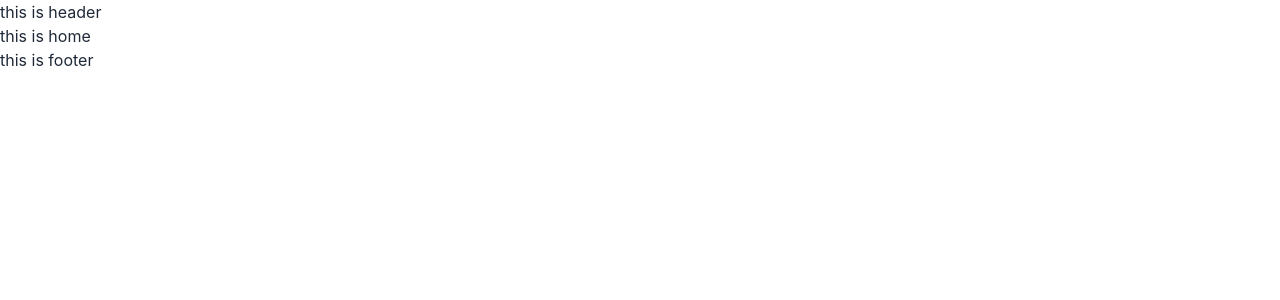
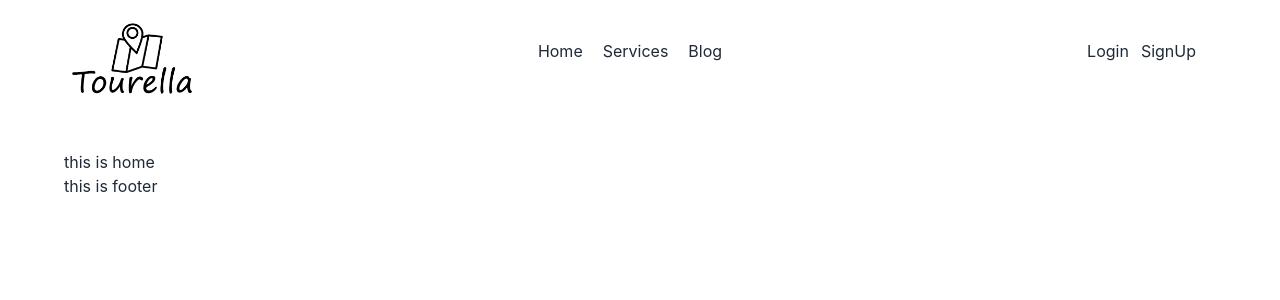
Before and after one commit to risaadodx/service-review-client-side, a React (Create React App) app: page / in a window 1280 px wide. Shown: the top 300 px of the page. Built offline with nearby package versions, Linux system fonts and the light colour scheme.

Commit message:
header added

```diff
--- a/src/App.js
+++ b/src/App.js
@@ -4,7 +4,7 @@ import { routes } from "./Routes/Routes";
 
 function App() {
   return (
-    <div>
+    <div className="max-w-6xl mx-auto">
       <RouterProvider router={routes}></RouterProvider>
     </div>
   );
--- a/src/Pages/Shared/Header/Header.js
+++ b/src/Pages/Shared/Header/Header.js
@@ -1,7 +1,67 @@
 import React from "react";
+import { Link } from "react-router-dom";
+import logo from "../../../assets/logo.png";
 
 const Header = () => {
-  return <div>this is header</div>;
+  const menuItems = (
+    <ul className="flex lg:flex-row flex-col ">
+      <li className="mr-5">
+        <Link to="/">Home</Link>
+      </li>
+      <li className="mr-5">
+        <Link to="/">Services</Link>
+      </li>
+      <li className="mr-5">
+        <Link to="/">Blog</Link>
+      </li>
+    </ul>
+  );
+  return (
+    <div className="navbar bg-base-100 mb-12">
+      <div className="navbar-start">
+        <div className="dropdown">
+          <label tabIndex={0} className="btn btn-ghost lg:hidden">
+            <svg
+              xmlns="http://www.w3.org/2000/svg"
+              className="h-5 w-5"
+              fill="none"
+              viewBox="0 0 24 24"
+              stroke="currentColor"
+            >
+              <path
+                strokeLinecap="round"
+                strokeLinejoin="round"
+                strokeWidth="2"
+                d="M4 6h16M4 12h8m-8 6h16"
+              />
+            </svg>
+          </label>
+          <ul
+            tabIndex={0}
+            className="menu menu-compact dropdown-content mt-3 p-2 shadow bg-base-100 rounded-box w-52"
+          >
+            {menuItems}
+          </ul>
+        </div>
+        <Link to="/" className=" normal-case text-xl">
+          <img style={{ width: "120px" }} src={logo} alt="" />
+        </Link>
+      </div>
+      <div className="navbar-center hidden lg:flex">{menuItems}</div>
+      <div className="navbar-end">
+        <div>
+          <Link className="text-decoration-none mr-3" to="/login">
+            Login
+          </Link>
+        </div>
+        <div>
+          <Link className="text-decoration-none mr-3" to="/register">
+            SignUp
+          </Link>
+        </div>
+      </div>
+    </div>
+  );
 };
 
 export default Header;
```
Also changed, not shown: src/assets/icons/favicon.png (added), src/assets/logo.png (added).
